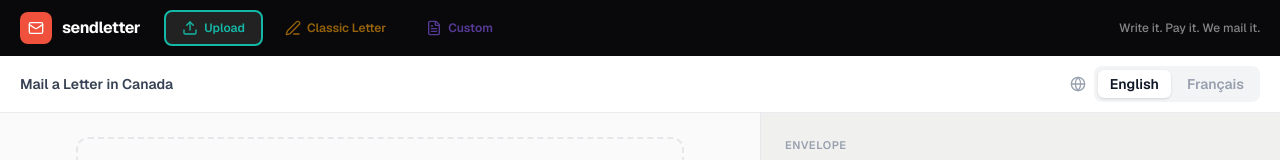
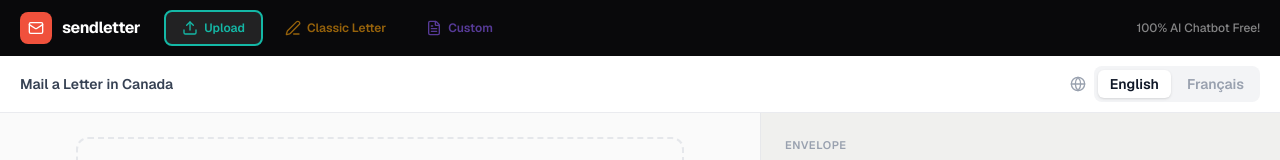
Before and after one commit to tzshand/sendletter, a Next.js app: page / in a window 1280 px wide. Shown: the top 160 px of the page. Built offline with nearby package versions, Linux system fonts and the light colour scheme.

Commit message:
Tagline: 100% AI Chatbot Free!

```diff
--- a/src/app/page.tsx
+++ b/src/app/page.tsx
@@ -380,7 +380,7 @@ export default function Home() {
         </div>
 
         <span className="text-xs text-white/50 font-medium">
-          {isFr ? "Écrivez, payez, on poste." : "Write it. Pay it. We mail it."}
+          {isFr ? "100 % sans chatbot IA !" : "100% AI Chatbot Free!"}
         </span>
       </header>
 
```
